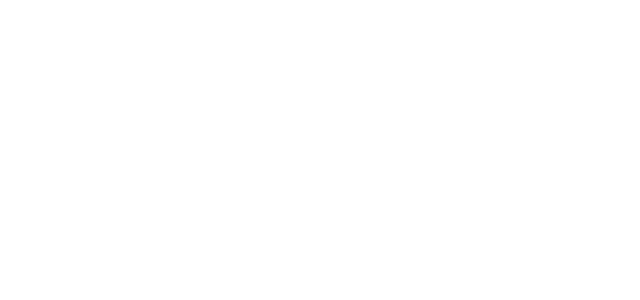
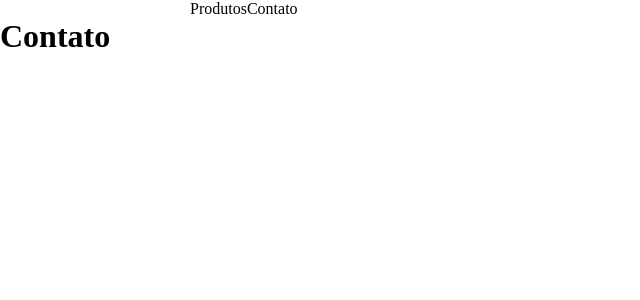
Before and after one commit to Diegooliveyra/Ranek, a React (Create React App) app: page /contato in a window 1280 px wide. Before the commit this address had no page. Shown: the top 300 px of the page, without its empty margins (0-640 px from the left). Built offline with nearby package versions, Linux system fonts and the light colour scheme.

Commit message:
feito a esturtura de pastas

```diff
--- a/public/index.html
+++ b/public/index.html
@@ -1,43 +1,18 @@
 <!DOCTYPE html>
-<html lang="en">
+<html lang="pt-BR">
+
 <head>
   <meta charset="utf-8" />
   <link rel="icon" href="%PUBLIC_URL%/favicon.ico" />
   <meta name="viewport" content="width=device-width, initial-scale=1" />
-    <meta name="theme-color" content="#000000" />
-    <meta
-      name="description"
-      content="Web site created using create-react-app"
-    />
-    <link rel="apple-touch-icon" href="%PUBLIC_URL%/logo192.png" />
-    <!--
-      manifest.json provides metadata used when your web app is installed on a
-      user's mobile device or desktop. See https://developers.google.com/web/fundamentals/web-app-manifest/
-    -->
-    <link rel="manifest" href="%PUBLIC_URL%/manifest.json" />
-    <!--
-      Notice the use of %PUBLIC_URL% in the tags above.
-      It will be replaced with the URL of the `public` folder during the build.
-      Only files inside the `public` folder can be referenced from the HTML.
 
-      Unlike "/favicon.ico" or "favicon.ico", "%PUBLIC_URL%/favicon.ico" will
-      work correctly both with client-side routing and a non-root public URL.
-      Learn how to configure a non-root public URL by running `npm run build`.
-    -->
   <title>React App</title>
 </head>
+
 <body>
   <noscript>You need to enable JavaScript to run this app.</noscript>
   <div id="root"></div>
-    <!--
-      This HTML file is a template.
-      If you open it directly in the browser, you will see an empty page.
 
-      You can add webfonts, meta tags, or analytics to this file.
-      The build step will place the bundled scripts into the <body> tag.
+</body>
 
-      To begin the development, run `npm start` or `yarn start`.
-      To create a production bundle, use `npm run build` or `yarn build`.
-    -->
-  </body>
 </html>
--- a/src/App.js
+++ b/src/App.js
@@ -1,11 +1,16 @@
 import { BrowserRouter, Routes, Route } from 'react-router-dom';
-import Produtos from './Produtos';
+import Contato from './pages/Contato';
+import Header from './Components/Header/Header';
+import Produtos from './pages/Produtos';
+import './style/GlobalStyle.css';
 
 function App() {
   return (
     <BrowserRouter>
+      <Header />
       <Routes>
         <Route path="/" element={<Produtos />} />
+        <Route path="contato" element={<Contato />} />
       </Routes>
     </BrowserRouter>
   );
--- /dev/null
+++ b/src/Components/Header/Header.js
@@ -0,0 +1,20 @@
+import React from 'react';
+import { NavLink } from 'react-router-dom';
+import '../../style/GlobalStyle.css';
+
+const Header = () => {
+  return (
+    <header className="container">
+      <nav>
+        <NavLink to="/" end>
+          Produtos
+        </NavLink>
+        <NavLink to="contato" end>
+          Contato
+        </NavLink>
+      </nav>
+    </header>
+  );
+};
+
+export default Header;
--- /dev/null
+++ b/src/pages/Contato.js
@@ -0,0 +1,11 @@
+import React from 'react';
+
+const Contato = () => {
+  return (
+    <div>
+      <h1>Contato</h1>
+    </div>
+  );
+};
+
+export default Contato;
--- /dev/null
+++ b/src/style/GlobalStyle.css
@@ -0,0 +1,19 @@
+* {
+  margin: 0;
+  padding: 0;
+  box-sizing: border-box;
+}
+
+a {
+  color: inherit;
+  text-decoration: none;
+}
+
+img {
+  max-width: 100%;
+}
+
+.container {
+  max-width: 900px;
+  margin: 0 auto;
+}
```
Also changed, not shown: src/pages/Produtos.js (renamed from src/Produtos.js). Lines whose indentation alone changed are shown as unchanged.
